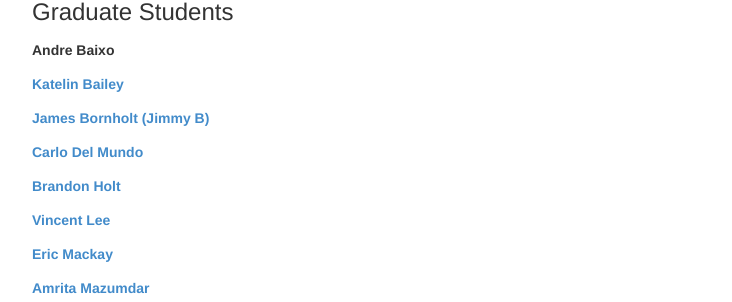
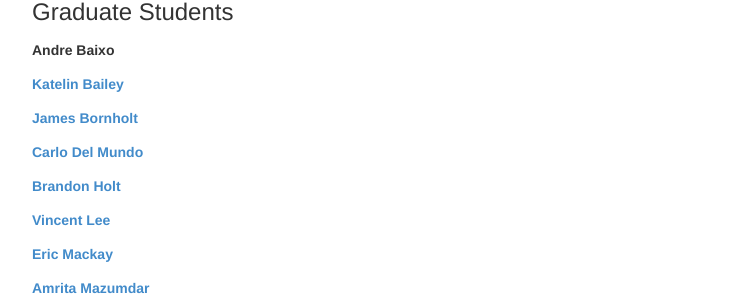
Before and after one commit to uwsampa/sampa-public, a Jekyll site: the page built from people.html, in a window 1280 px wide and 900 px high, scrolled down 952 px. Shown: the part 150-452 px from the top of the window, without its empty margins (258-990 px from the left). Built offline with Jekyll 4.4.1, drawn with Linux system fonts in a browser that asks for light colours; Markdown is read by kramdown in place of the engine named in the settings.

Commit message:
Revert "Jimmy B is the coolest cat in town"
This reverts commit ebdd3418ca05aa656129614ff7ab2aab01df41b7.

```diff
--- a/_data/people.yml
+++ b/_data/people.yml
@@ -59,7 +59,7 @@ katelin:
     webpage: "https://homes.cs.washington.edu/~katelin/"
     role: grad
 bornholt:
-    display_name: "James Bornholt (Jimmy B)"
+    display_name: "James Bornholt"
     webpage: "https://homes.cs.washington.edu/~bornholt/"
     role: grad
 cdel:
```
